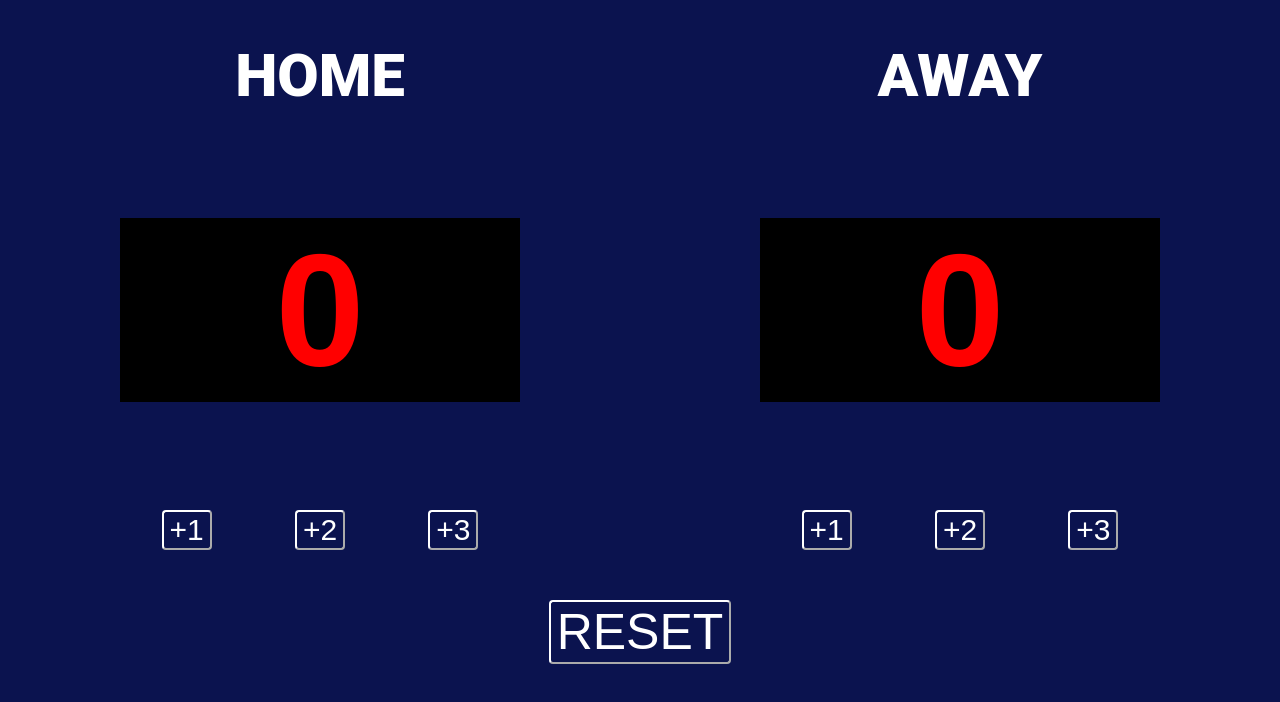
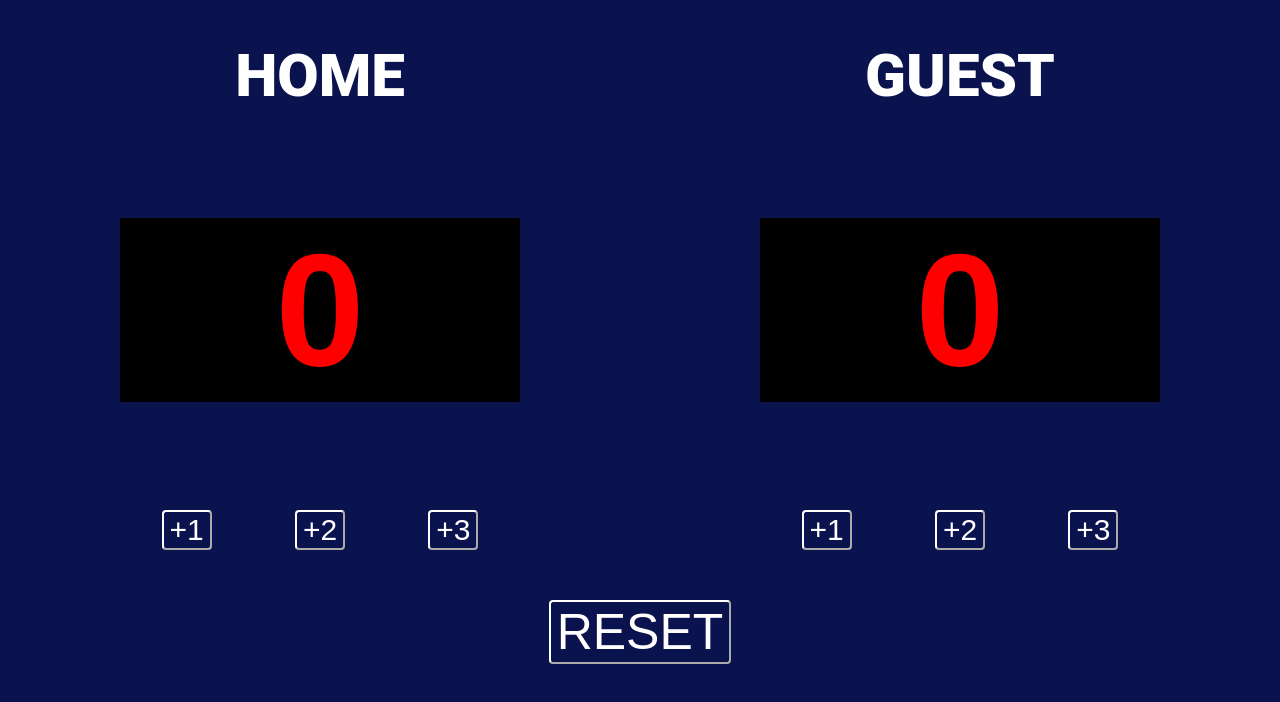
Before and after one commit to santoshsethi3020/Recap, a plain HTML site: page index.html in a window 1280 px wide. Drawn offline with Linux system fonts and the light colour scheme; a web font is replaced by a local one.

Commit message:
Update index.html
Checking how quick the changes will appear in netlify

```diff
--- a/index.html
+++ b/index.html
@@ -21,7 +21,7 @@
             </div>
         </div>
         <div>
-            <h1 class="team">AWAY</h1>
+            <h1 class="team">GUEST</h1>
             <div class="scorecard">
                 <h1 id="guestScore">0</h1>
             </div>
```
